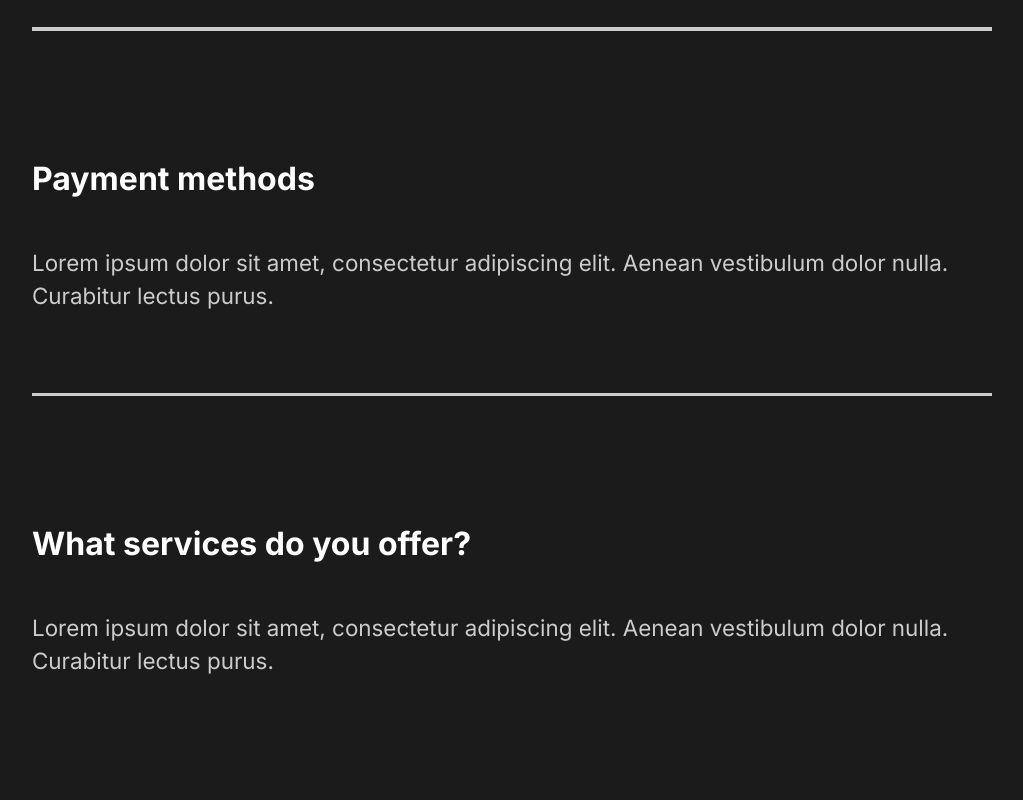
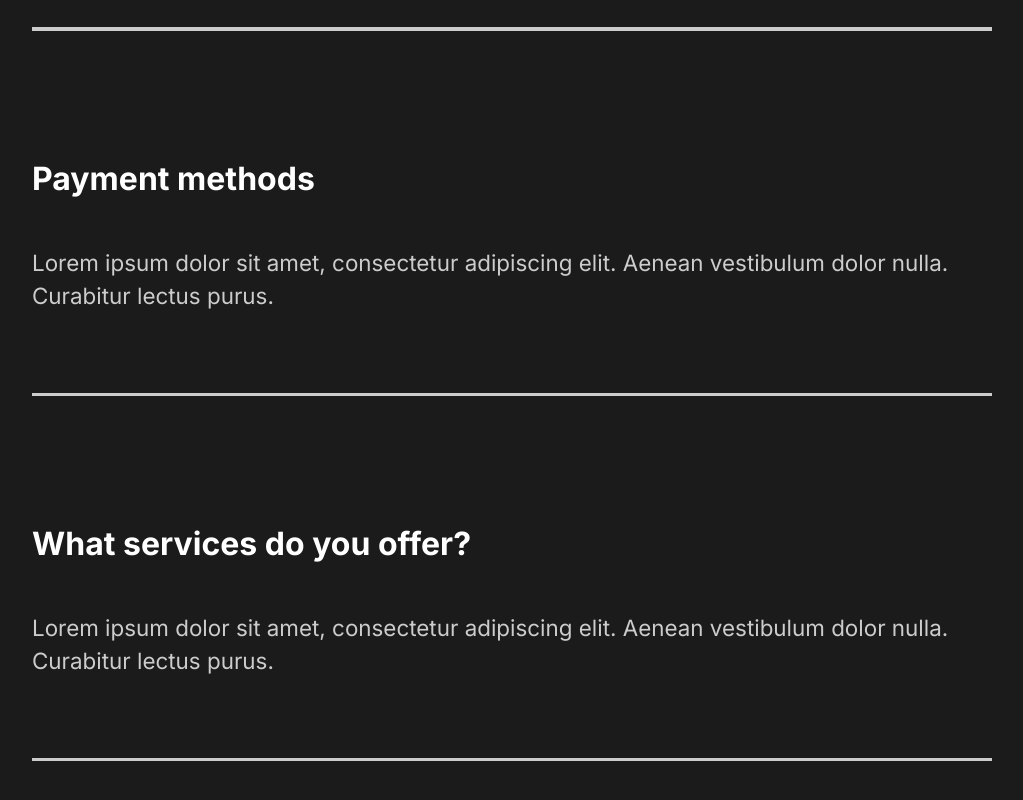
Before and after one commit to arggeo/react-portfolio-website, a React (Create React App) app: page / in a window 1280 px wide. Shown: the part 3037-3837 px from the top of the page, without its empty margins (128-1151 px from the left). Built offline with nearby package versions, Linux system fonts and the light colour scheme.

Commit message:
Animated FAQ section

```diff
--- a/src/components/FaqSection.js
+++ b/src/components/FaqSection.js
@@ -4,37 +4,38 @@
 import styled from 'styled-components';
 import { About } from '../styles';
 
+// Import Components
+import Toggle from './Toggle';
+
+// Import Framer Motion
+import { AnimateSharedLayout } from 'framer-motion';
+
 const FaqSection = () => {
     return (
         <Faq>
             <h2>Any Questions? <span>FAQ</span></h2>
-            <div className="question">
-                <h4>How do I start?</h4>
+            <AnimateSharedLayout>
+                <Toggle title="How do I start?">
                     <div className="answer">
                         <p>Lorem ipsum dolor sit amet, consectetur adipiscing elit. Aenean vestibulum dolor nulla. Curabitur lectus purus.</p>
                     </div>
-                <div className="faq-line"></div>
-            </div>
-            <div className="question">
-                <h4>Daily schedule</h4>
+                </Toggle>
+                <Toggle title="Daily schedule">
                     <div className="answer">
                         <p>Lorem ipsum dolor sit amet, consectetur adipiscing elit. Aenean vestibulum dolor nulla. Curabitur lectus purus.</p>
                     </div>
-                <div className="faq-line"></div>
-            </div>
-            <div className="question">
-                <h4>Payment methods</h4>
+                </Toggle>
+                <Toggle title="Payment methods">
                     <div className="answer">
                         <p>Lorem ipsum dolor sit amet, consectetur adipiscing elit. Aenean vestibulum dolor nulla. Curabitur lectus purus.</p>
                     </div>
-                <div className="faq-line"></div>
-            </div>
-            <div className="question">
-                <h4>What services do you offer?</h4>
+                </Toggle>
+                <Toggle title="What services do you offer?">
                     <div className="answer">
                         <p>Lorem ipsum dolor sit amet, consectetur adipiscing elit. Aenean vestibulum dolor nulla. Curabitur lectus purus.</p>
                     </div>
-            </div>
+                </Toggle>
+            </AnimateSharedLayout>
         </Faq>
     );
 }
--- /dev/null
+++ b/src/components/Toggle.js
@@ -0,0 +1,25 @@
+import React, { useState } from 'react';
+
+// Import Styled Components
+import styled from 'styled-components';
+
+// Import Framer Motion
+import { motion } from 'framer-motion';
+
+const Toggle = ({ children, title }) => {
+    const [toggle, setToggle] = useState(true);
+
+    return (
+        <motion.div layout className="question" onClick={() => setToggle(!toggle)}>
+            <Title layout>{title}</Title>
+            {toggle ? children : ''}
+            <div className="faq-line"></div>
+        </motion.div>
+    );
+}
+
+const Title = styled(motion.h4)`
+  cursor: pointer;
+`;
+
+export default Toggle;
```
Lines whose indentation alone changed are shown as unchanged.
